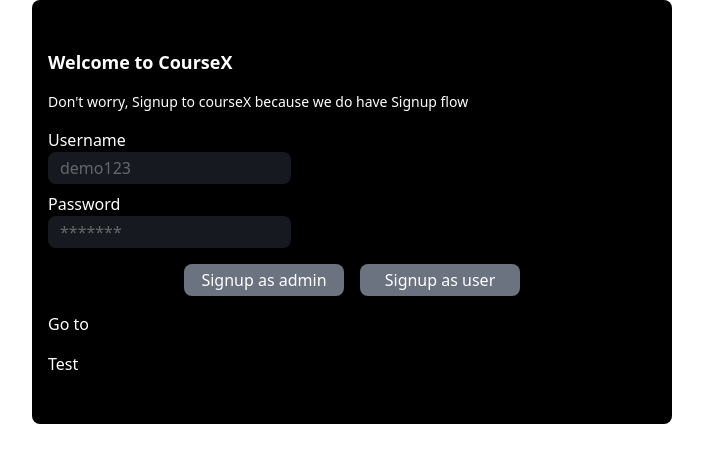
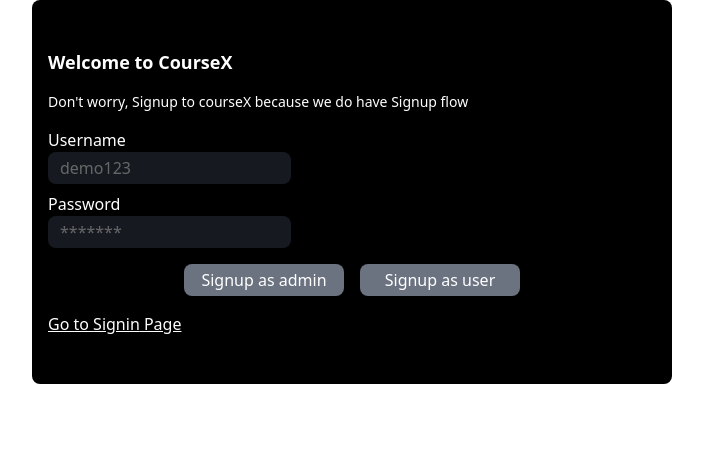
Before and after one commit to Tanmay4477/frontend_courseX, a React (Vite) app: page /signup in a window 1280 px wide. Shown: the top 462 px of the page, without its empty margins (288-991 px from the left). Built offline with nearby package versions, Linux system fonts and the light colour scheme.

Commit message:
added auth

```diff
--- a/src/components/Auth/Auth.tsx
+++ b/src/components/Auth/Auth.tsx
@@ -1,12 +1,19 @@
 import { useState } from "react";
 
-interface Props {
-  prop: string;
+export enum AuthType {
+    Signup = "Signup",
+    Signin = "Signin"
 }
 
-export default function Auth({ prop }: Props) {
+interface Props {
+  prop: AuthType
+}
+
+export function Auth({ prop }: Props) {
   const [username, setUsername] = useState("demo123");
   const [password, setPassword] = useState("*******");
+
+  const redirectText: AuthType= (prop === AuthType.Signup) ? AuthType.Signin : AuthType.Signup;
 
   return (
     <div className="bg-black px-4 py-12 max-w-screen-sm mx-auto rounded-lg">
@@ -27,8 +34,7 @@ export default function Auth({ prop }: Props) {
             <button className="rounded-lg bg-gray-500 h-8 w-40 text-center">{prop} as admin</button>
             <button className="rounded-lg bg-gray-500 h-8 w-40 text-center">{prop} as user</button>
         </div>
-        <div>Go to {""}</div>
-        <div>Test</div>
+        <div className="underline">Go to {redirectText} Page</div>
       </div>
     </div>
   );
--- a/src/pages/Signup.tsx
+++ b/src/pages/Signup.tsx
@@ -1,9 +1,10 @@
-import Auth from "../components/Auth/Auth";
+import {Auth} from "../components/Auth/Auth";
+import { AuthType } from "../components/Auth/Auth";
 
 export default function Signup() {
     return (
         <div className="">
-            <Auth prop={"Signup"}/>
+            <Auth prop={AuthType.Signup}/>
         </div>
     )
 }
```
